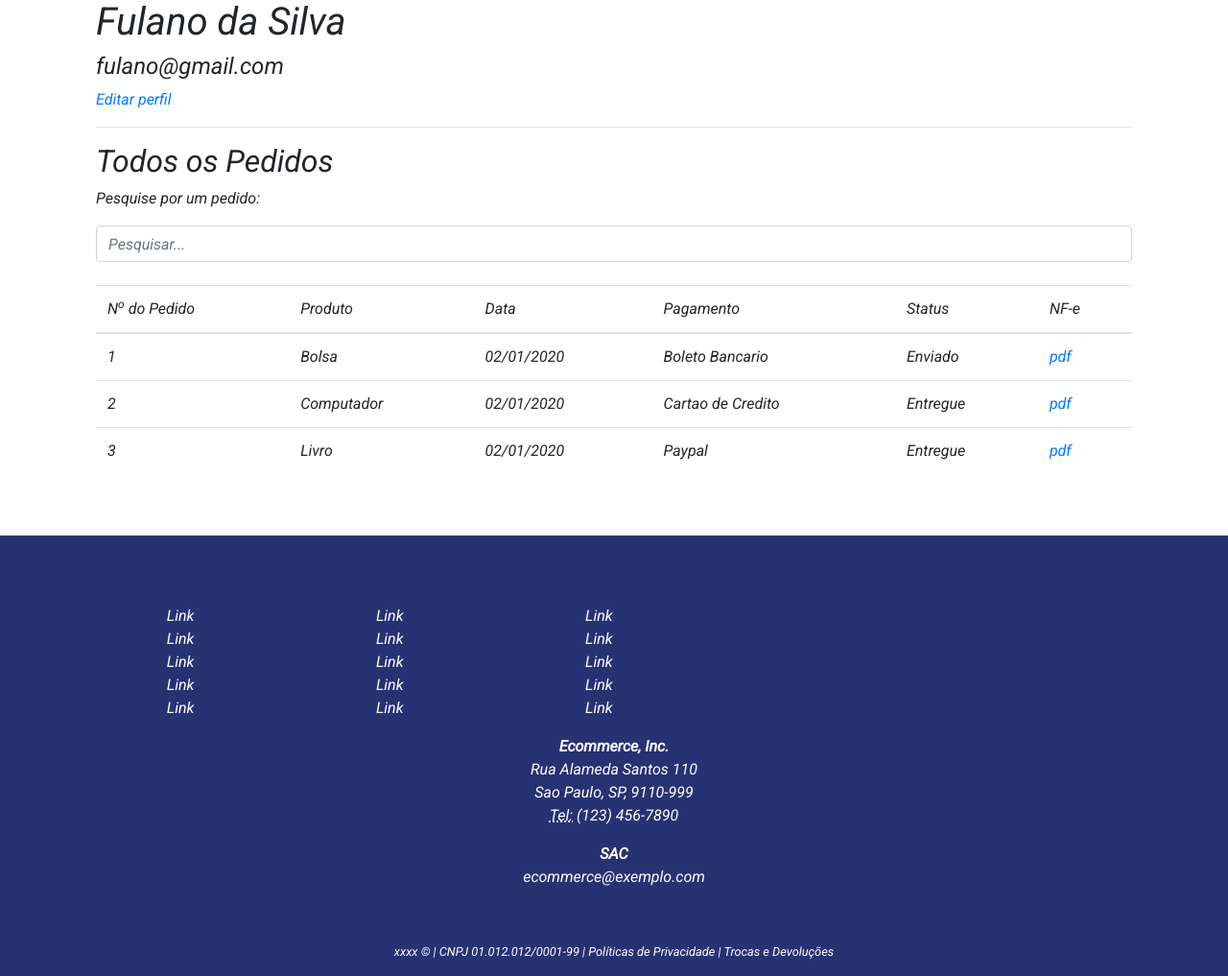
After one commit to RafaelCarvalhoNeto/projeto-integrador-dh, a PHP site: page /historicoPedidos.php in a window 1280 px wide. The commit adds this page. Shown: the part 409-1426 px from the top of the page at 96% size. Run offline with PHP 8.4, Linux system fonts and the light colour scheme; some libraries are stand-ins or nearby versions.

Commit message:
Adicionando pagina de Historico de pedidos

```diff
--- a/assets/css/style.css
+++ b/assets/css/style.css
@@ -114,6 +114,9 @@ footer {
 
 }
 
+#table {
+    overflow-x:auto !important;
+}
 
 @media only screen and (min-width: 425px) {
     .subnav {
--- /dev/null
+++ b/historicoPedidos.php
@@ -0,0 +1,74 @@
+<?php $tituloDaPagina = "Contato" ?>
+<?php require_once("./inc/head.php"); ?>
+<?php require_once("./inc/header.php"); ?>
+
+<script src="https://ajax.googleapis.com/ajax/libs/jquery/3.5.1/jquery.min.js"></script>
+
+<div class="container">
+<aside class="col-md" id="barraPerfil">
+<div class="rounded-circle"><img src="https://cdn2.vectorstock.com/i/thumb-large/23/81/default-avatar-profile-icon-vector-18942381.jpg" alt="Imagem de Perfil"></div>
+<!-- Quando Comercarmos a editar esta pagina no backend porfavor substituir os codigos abaixo por variaveis -->
+<h1>Fulano da Silva</h1>
+<h4>fulano@gmail.com</h4>
+<a href="#">Editar perfil</a>
+<hr>
+</aside>
+<main class="col-md" id="barraPedidos">
+<h2 id="caixaPedidos">Todos os Pedidos</h2>
+<p>Pesquise por um pedido:</p>
+<input class="form-control" id="myInput" type="text" placeholder="Pesquisar...">
+<br>
+<div id="table">
+<table class="table">
+  <thead>
+    <tr>
+      <th scope="col">N<sup>o</sup> do Pedido</th>
+      <th scope="col">Produto</th>
+      <th scope="col">Data</th>
+      <th scope="col">Pagamento</th>
+      <th scope="col">Status</th>
+      <th scope="col">NF-e</th>
+    </tr>
+  </thead>
+  <tbody id="myTable">
+    <tr>
+      <th scope="row">1</th>
+      <td>Bolsa</td>
+      <td>02/01/2020</td>
+      <td>Boleto Bancario</td>
+      <td>Enviado</td>
+      <td><a href="#">pdf</a></td>
+    </tr>
+    <tr>
+      <th scope="row">2</th>
+      <td>Computador</td>
+      <td>02/01/2020</td>
+      <td>Cartao de Credito</td>
+      <td>Entregue</td>
+      <td><a href="#">pdf</a></td>
+    </tr>
+    <tr>
+      <th scope="row">3</th>
+      <td>Livro</td>
+      <td>02/01/2020</td>
+      <td>Paypal</td>
+      <td>Entregue</td>
+      <td><a href="#">pdf</a></td>
+    </tr>
+  </tbody>
+</table>
+</main>
+</div>
+</div>
+
+<script>
+$(document).ready(function(){
+  $("#myInput").on("keyup", function() {
+    var value = $(this).val().toLowerCase();
+    $("#myTable tr").filter(function() {
+      $(this).toggle($(this).text().toLowerCase().indexOf(value) > -1)
+    });
+  });
+});
+</script>
+<?php require_once("./inc/footer.php"); ?>
```
